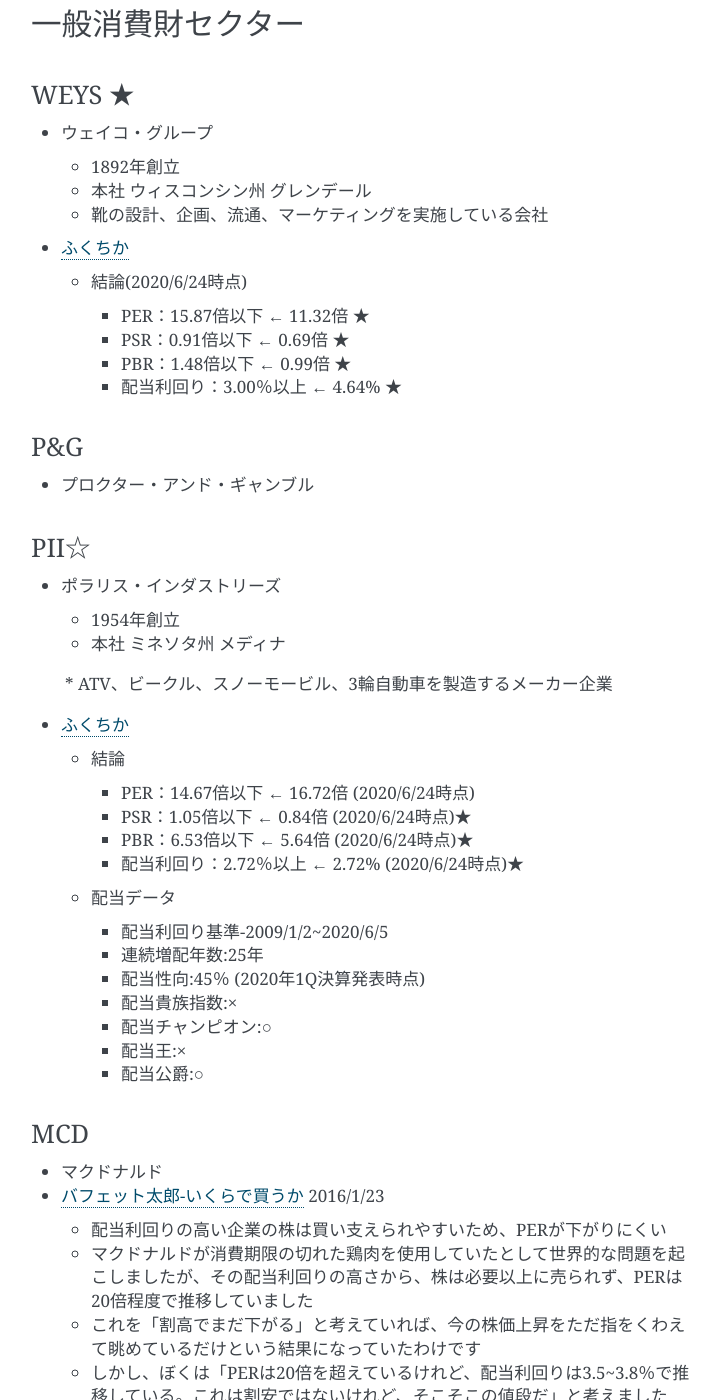
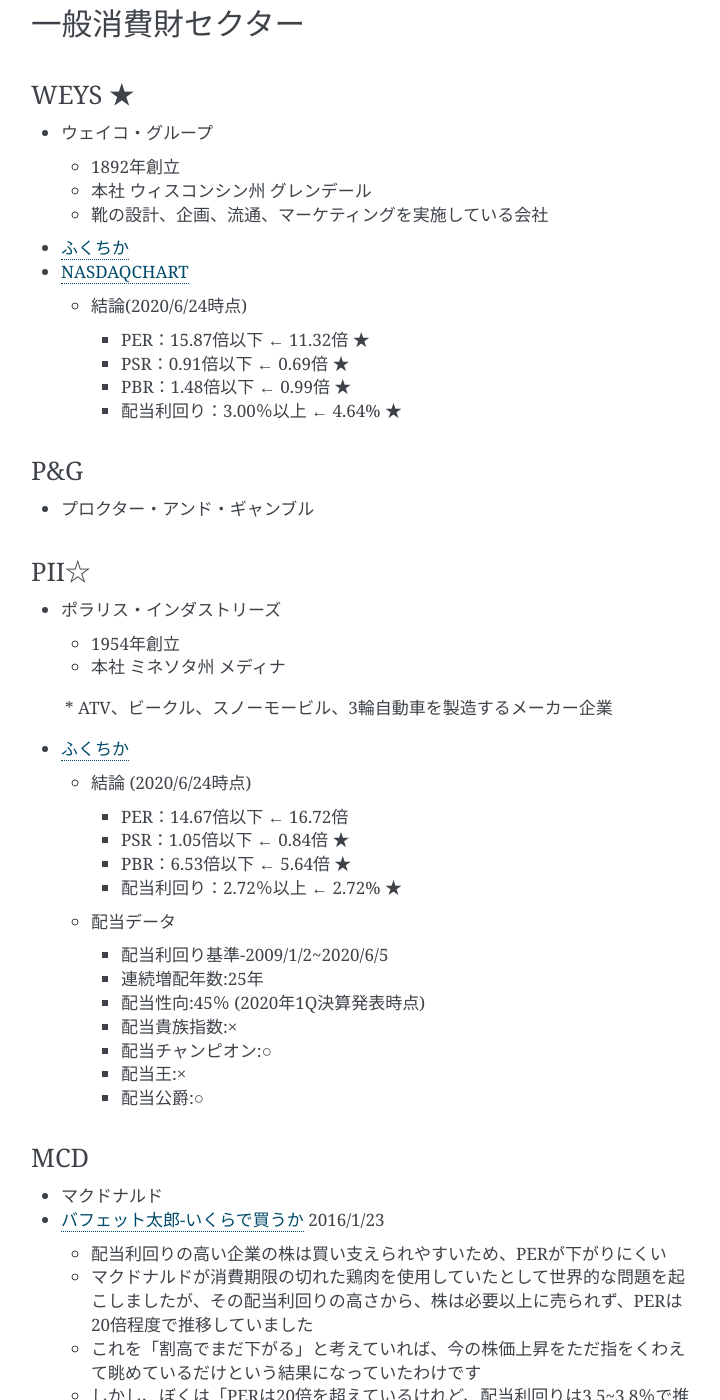
Before and after one commit to yuyuyu0706/sphinx, a Sphinx documentation site: the page built from sphinx/source/work/page07_finance.rst, in a window 1280 px wide and 1400 px high, scrolled down 11499 px. Shown: the whole window, without its empty margins (389-1109 px from the left). Built offline with Sphinx 7.4.7, drawn with Linux system fonts in a browser that asks for light colours; pages that are not in the unit, such as notebooks, are missing from menus.

Commit message:
auto commit

```diff
--- a/sphinx/source/work/page07_finance.rst
+++ b/sphinx/source/work/page07_finance.rst
@@ -602,6 +602,7 @@ WEYS ★
   * 靴の設計、企画、流通、マーケティングを実施している会社
 
 * `ふくちか <https://hiromethod.com/weys>`_
+* `NASDAQCHART <http://nasdaqchart.com/nasdetail/WEYS>`_
 
   * 結論(2020/6/24時点)
 
@@ -630,12 +631,12 @@ PII☆
 
 * `ふくちか <https://hiromethod.com/pii>`_
 
-  * 結論
+  * 結論 (2020/6/24時点)
 
-    * PER：14.67倍以下 ← 16.72倍 (2020/6/24時点)
-    * PSR：1.05倍以下   ← 0.84倍 (2020/6/24時点)★
-    * PBR：6.53倍以下   ← 5.64倍 (2020/6/24時点)★
-    * 配当利回り：2.72％以上 ← 2.72% (2020/6/24時点)★
+    * PER：14.67倍以下 ← 16.72倍
+    * PSR：1.05倍以下   ← 0.84倍 ★
+    * PBR：6.53倍以下   ← 5.64倍 ★
+    * 配当利回り：2.72％以上 ← 2.72% ★
 
   * 配当データ
 
```
